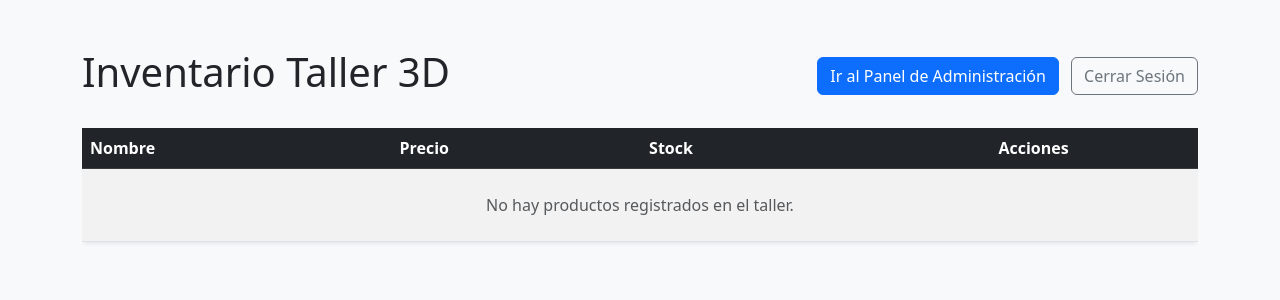
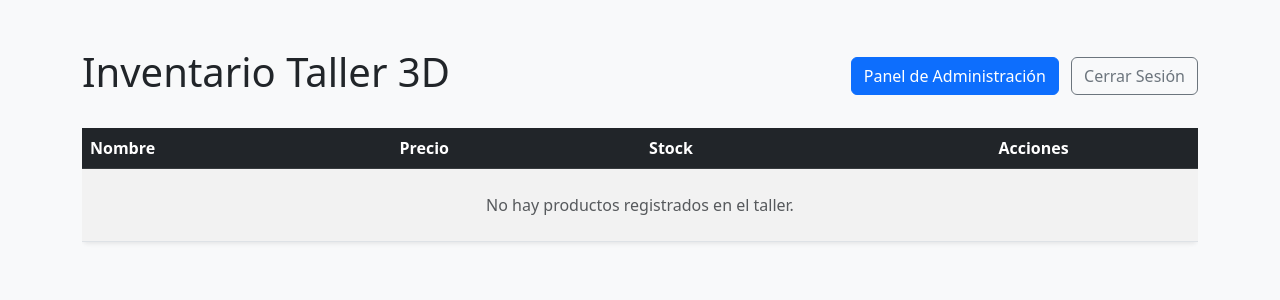
Before and after one commit to teof1986/taller_3d, a Django app: template inventario/templates/inventario/lista_productos.html in a window 1280 px wide. Shown: the top 300 px of the page. Run offline with Django 5.2, Linux system fonts and the light colour scheme; the template is opened without the code that fills it, so the values that code supplies are empty; the visitor is signed in with stand-in values (Sample User, id 1).

Commit message:
Update lista_productos.html

```diff
--- a/inventario/templates/inventario/lista_productos.html
+++ b/inventario/templates/inventario/lista_productos.html
@@ -14,7 +14,7 @@
             <h1>Inventario Taller 3D</h1>
             <div>
                 {% if user.is_authenticated and user.is_superuser %}
-                    <a href="/admin/" class="btn btn-primary">Ir al Panel de Administración</a>
+                    <a href="/admin/" class="btn btn-primary">Panel de Administración</a>
                     <a href="/admin/logout/?next=/" class="btn btn-outline-secondary ms-2">Cerrar Sesión</a>
                 {% else %}
                     <a href="/admin/login/?next=/" class="btn btn-outline-primary">Ingresar como Admin</a>
```
